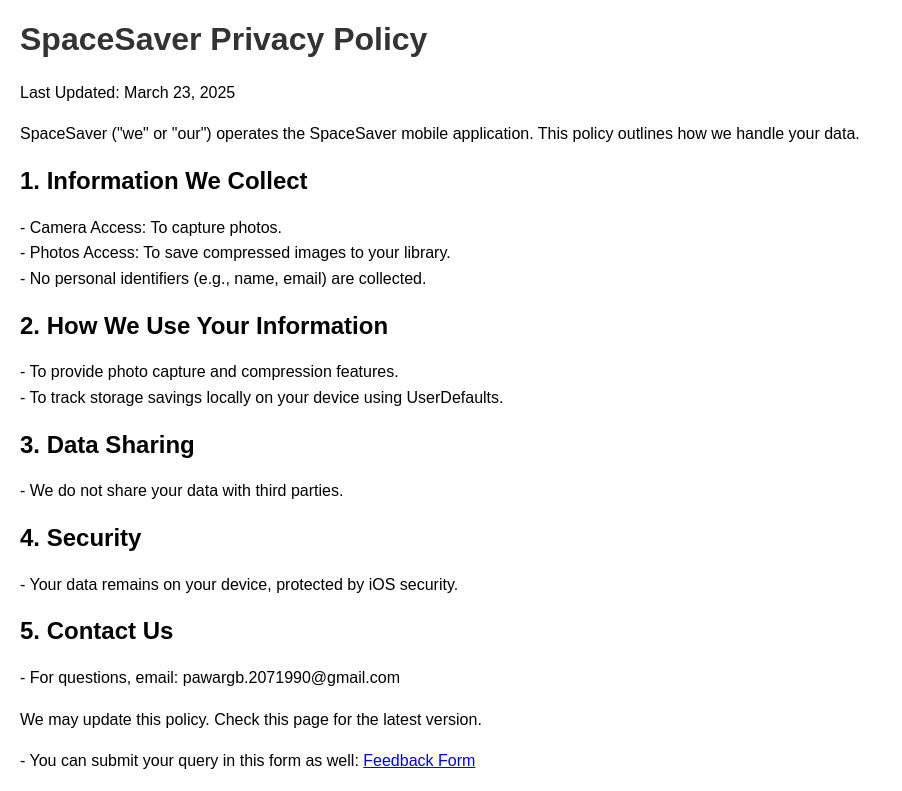
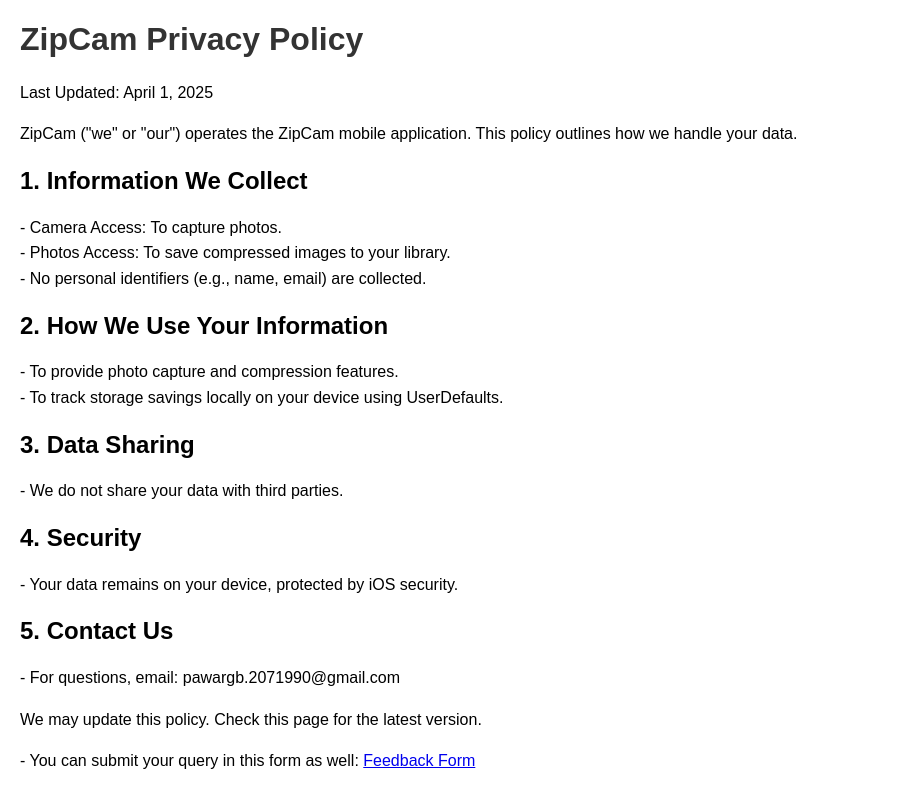
Before and after one commit to pawargb/ZipCam, a plain HTML site: page index.html in a window 1280 px wide. Shown: the top 791 px of the page, without its empty margins (0-902 px from the left). Drawn offline with Linux system fonts and the light colour scheme.

Commit message:
Update index.html

```diff
--- a/index.html
+++ b/index.html
@@ -2,7 +2,7 @@
 <html lang="en">
 <head>
     <meta charset="UTF-8">
-    <title>SpaceSaver Privacy Policy</title>
+    <title>ZipCam Privacy Policy</title>
     <style>
         body { font-family: Arial, sans-serif; margin: 20px; }
         h1 { color: #333; }
@@ -10,9 +10,9 @@
     </style>
 </head>
 <body>
-    <h1>SpaceSaver Privacy Policy</h1>
-    <p>Last Updated: March 23, 2025</p>
-    <p>SpaceSaver ("we" or "our") operates the SpaceSaver mobile application. This policy outlines how we handle your data.</p>
+    <h1>ZipCam Privacy Policy</h1>
+    <p>Last Updated: April 1, 2025</p>
+    <p>ZipCam ("we" or "our") operates the ZipCam mobile application. This policy outlines how we handle your data.</p>
     <h2>1. Information We Collect</h2>
     <p>- Camera Access: To capture photos.<br>- Photos Access: To save compressed images to your library.<br>- No personal identifiers (e.g., name, email) are collected.</p>
     <h2>2. How We Use Your Information</h2>
```
